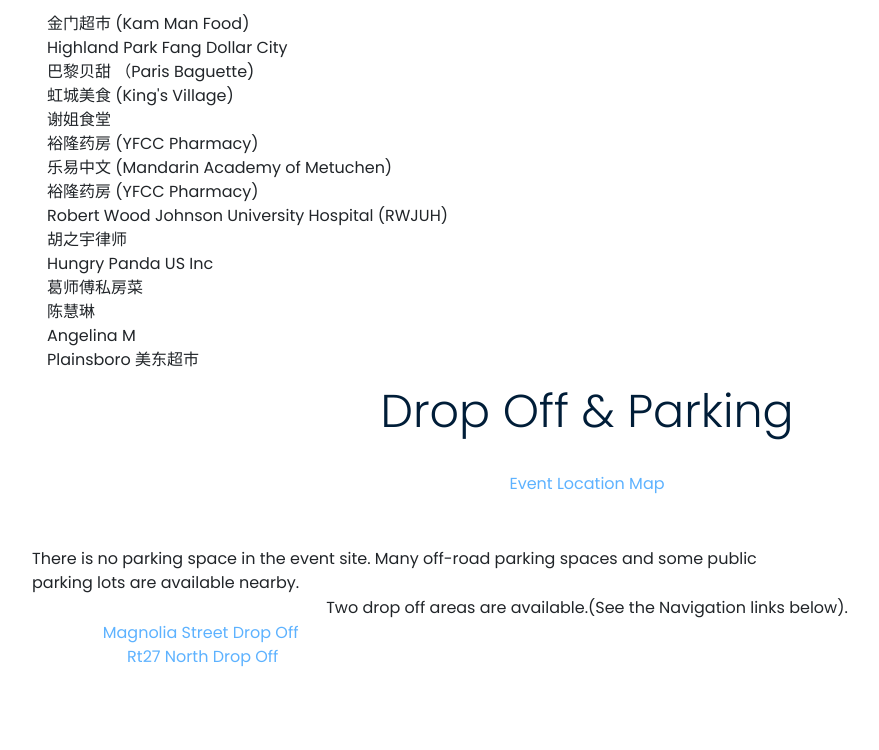
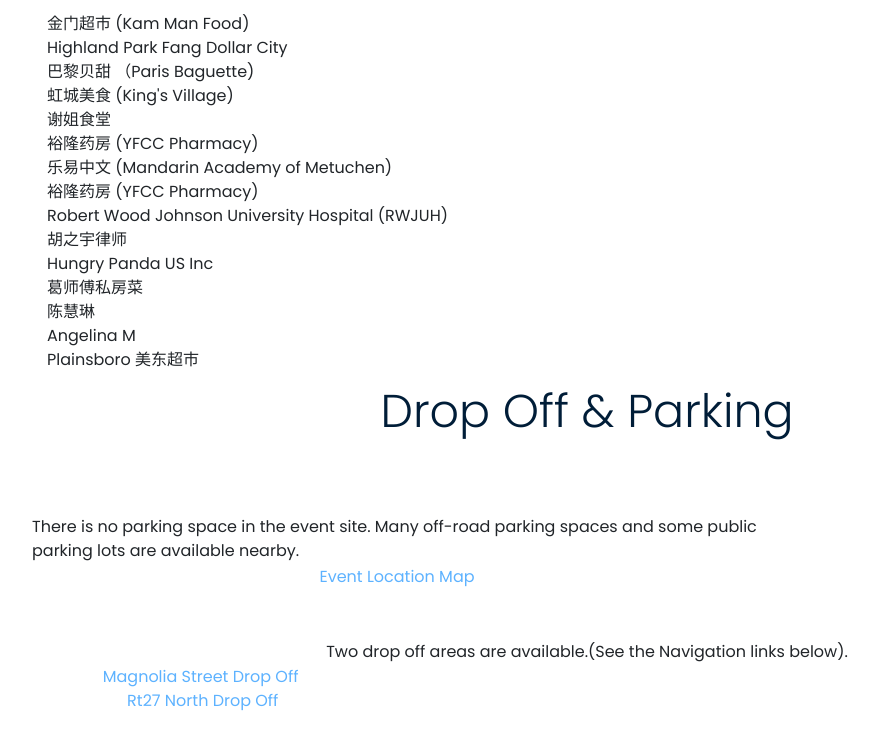
Before and after one commit to njhpca/njhpca.github.io, a plain HTML site: page midautumn-2023.html in a window 1280 px wide. Shown: the part 2124-2874 px from the top of the page, without its empty margins (53-932 px from the left). Drawn offline with Linux system fonts and the light colour scheme.

Commit message:
change the map

```diff
--- a/midautumn-2023.html
+++ b/midautumn-2023.html
@@ -228,7 +228,7 @@
                 <div class="col-xl-2 col-md-2 col-lg-2"></div>
                 <div class="col-xl-8 col-md-8 col-lg-8">
                     <ul>
-                        <li>United Healthcare</li>
+                        <li><a href="https://www.uhc.com/" target="_blank">United Healthcare</a></li>
                         <li>柯奇律师事务所</li>
                         <li><a href="https://www.cricketwireless.com/" target="_blank">联合电讯 (Cricket Wireless)</a>
                         </li>
@@ -300,9 +300,7 @@
                 <div class="col-xl-12">
                     <div class="section_title text-center mb-50">
                         <h3>Drop Off & Parking</h3>
-                        <a href="img/2023-HP-Mid-Autumn-festival-dropoff-parking.png" target="_blank"
-                           style="color: #5DB2FF;">
-                            Event Location Map </a>
+
                     </div>
                 </div>
 
@@ -317,6 +315,21 @@
                     <div class="col-xl-2 col-md-2 col-lg-2"></div>
 
                 </div>
+                <div class="col-xl-12">
+                    <div class="section_title text-center mb-50">
+
+                    <div class="col-xl-2 col-md-2 col-lg-2"></div>
+                    <div class="col-xl-8 col-md-8 col-lg-8">
+                        <a href="img/2023-HP-Mid-Autumn-festival-dropoff-parking.png" target="_blank"
+                           style="color: #5DB2FF;">
+                            Event Location Map </a>
+
+                    </div>
+                    <div class="col-xl-2 col-md-2 col-lg-2"></div>
+                    </div>
+
+                </div>
+
                 <div class="col-xl-12">
                     <div class="section_title text-center mb-50">
                         Two drop off areas are available.(See the Navigation links below).
```
Also changed, not shown: 1 other file.
